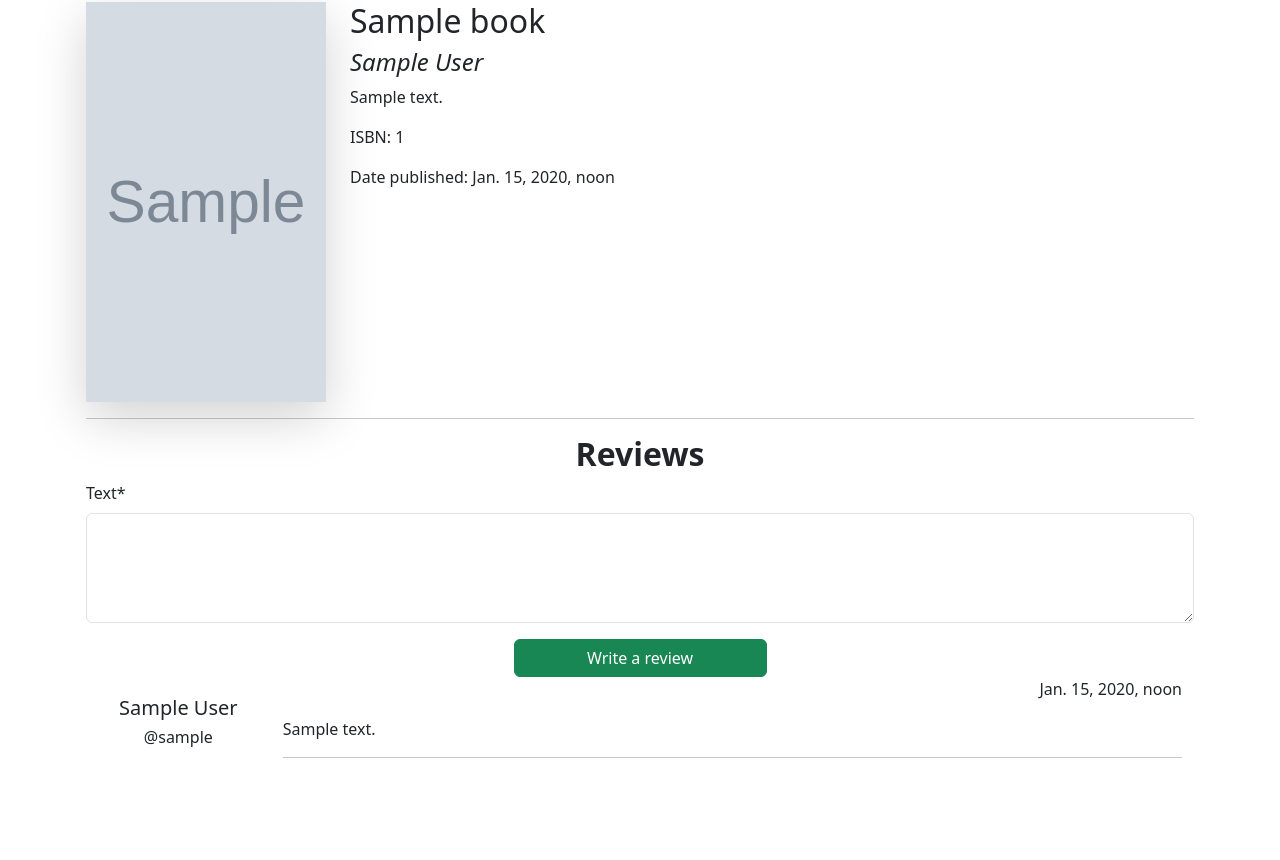
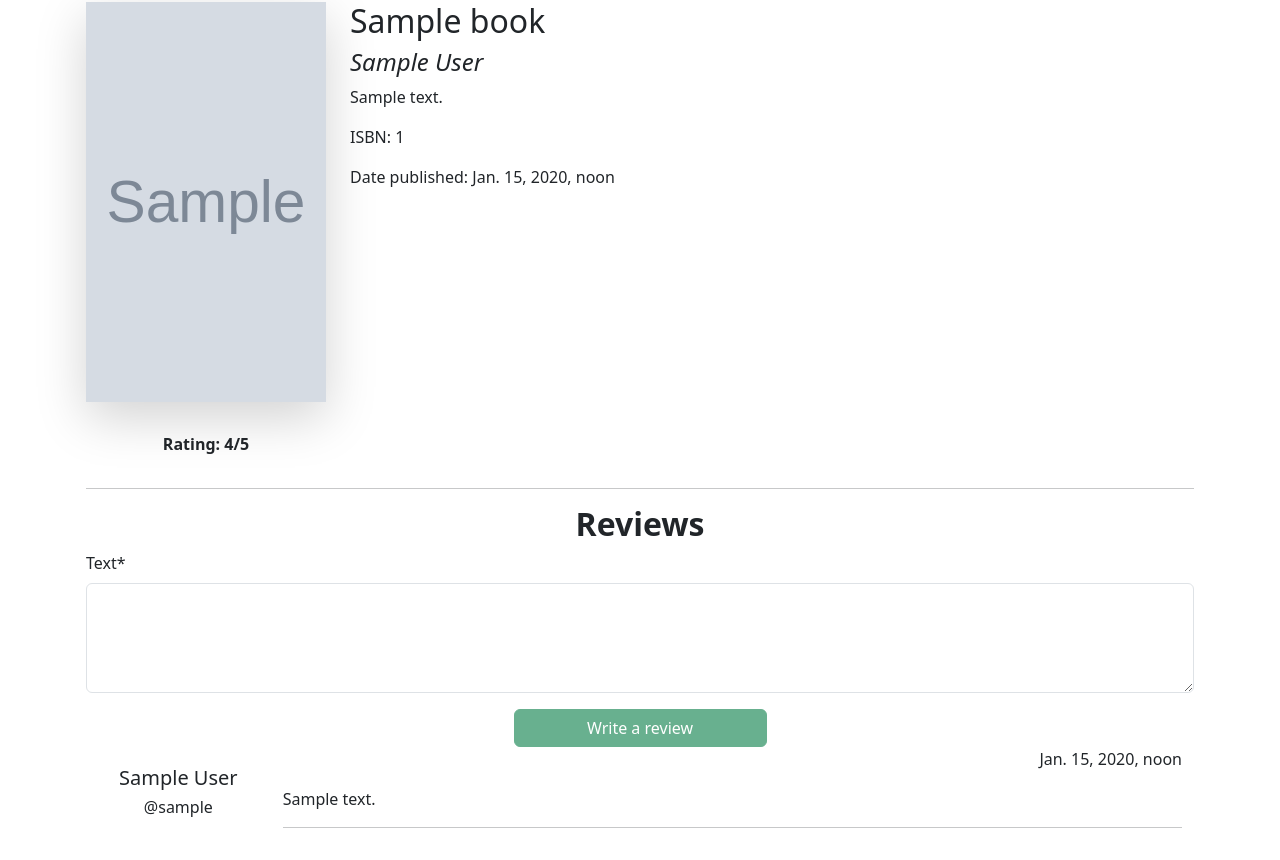
Before and after one commit to VolodymyrHarasymchuk/book-app, a Django app: page /book_info/1 in a window 1280 px wide. Shown: the part 70-930 px from the top of the page. Before the commit the page ends 828 px from the top, so only its background shows below. Run offline with Django 5.2, Linux system fonts and the light colour scheme; tables that the repository leaves empty hold one stand-in row (values such as "Sample post"); grey boxes marked "Sample" are stand-in pictures; some libraries are stand-ins or nearby versions.

Commit message:
minor changes to book info

```diff
--- a/books/templates/books/book_info.html
+++ b/books/templates/books/book_info.html
@@ -5,8 +5,9 @@
 {% load crispy_forms_tags %}
 
 <div class="row">
-    <div class="col-lg-auto d-flex justify-content-center align-items-center">
-        <img src="/media/{{book.image}}" alt="" width="240" height="400" class="shadow-lg" style="max-width: 100%; max-height: 100%;">
+    <div class="col-lg-auto d-flex flex-column justify-content-center align-items-center">
+        <img src="/media/{{book.image}}" alt="" width="240" height="400" class="shadow-lg" style="max-width: 100%; max-height: 100%; margin-bottom: 30px;">
+        <p><b>Rating: {{book.rating}}/5</b></p>
     </div>
     <div class="col">
         <h2>{{book.name}}</h2>
@@ -24,9 +25,15 @@
 
     {{form|crispy}}
 
-    <div class="container d-grid gap-2 col-3 mx-auto">
-        <input type="submit" value="Write a review" class="btn btn-success">
-    </div>
+    {% if user.is_authenticated %}
+        <div class="container d-grid gap-2 col-3 mx-auto">
+            <input type="submit" value="Write a review" class="btn btn-success">
+        </div>
+    {% else %}
+        <div class="container d-grid gap-2 col-3 mx-auto">
+            <button type="button" class="btn btn-success" disabled>Write a review</button>
+        </div>
+    {% endif %}
 </form>
 
 <div class="container">
```
